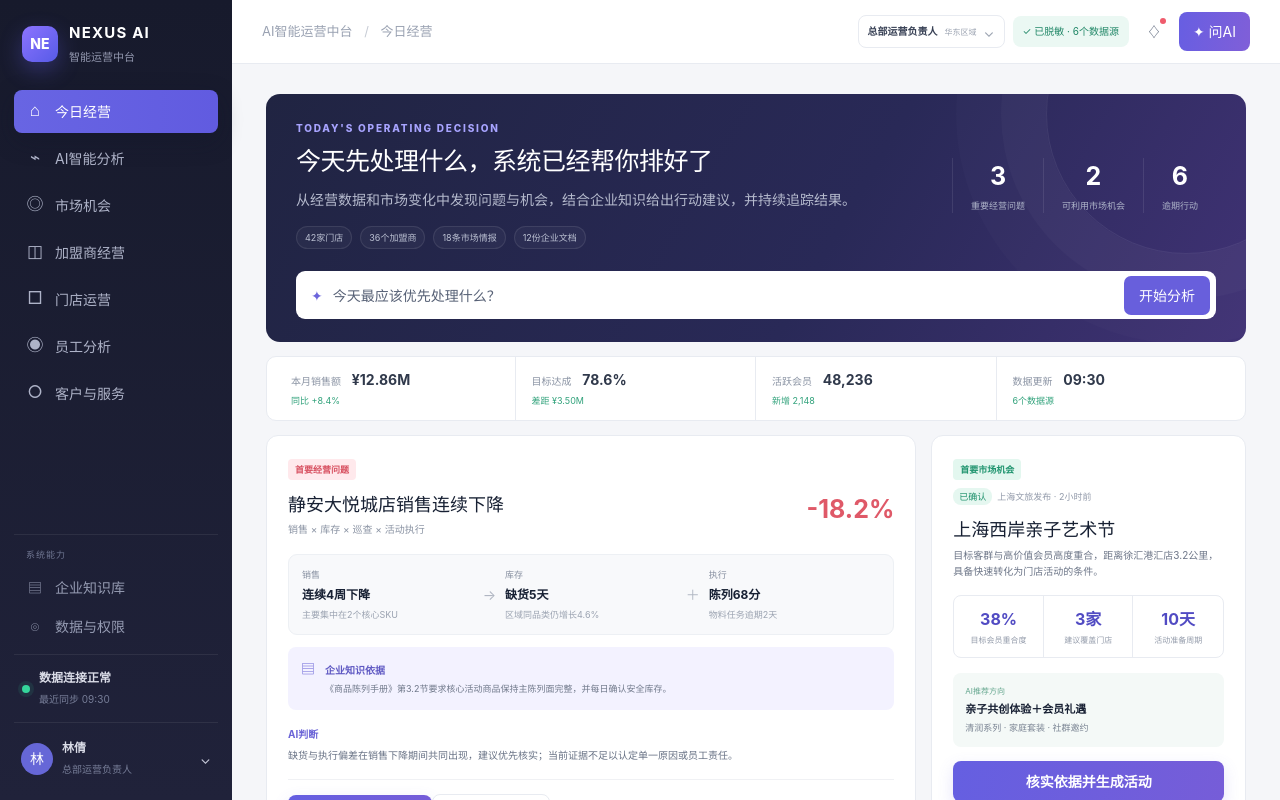
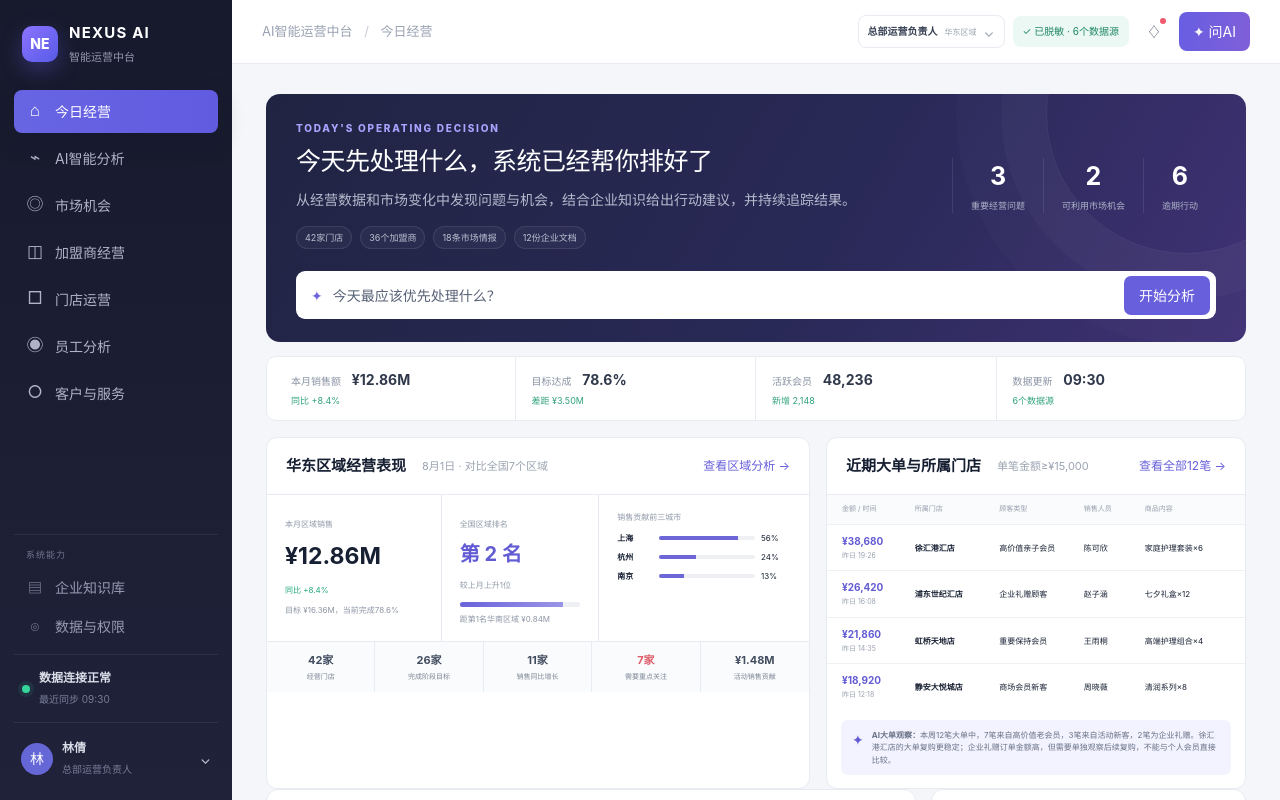
Before and after one commit to kityan980822-cell/nexus-ai-ops-demo, a Next.js app: page / in a window 1280 px wide. Shown: the top 800 px of the page. Built offline with nearby package versions, Linux system fonts and the light colour scheme.

Commit message:
Restore regional sales and big orders overview

```diff
--- a/app/page.tsx
+++ b/app/page.tsx
@@ -51,6 +51,7 @@ function Overview({ go }: { go: (v: View) => void }) {
       <div className="ask-bar"><span>✦</span><input readOnly value="今天最应该优先处理什么？"/><button onClick={() => go("analysis")}>开始分析</button></div>
     </section>
     <section className="mini-kpis"><span>本月销售额 <b>¥12.86M</b><i>同比 +8.4%</i></span><span>目标达成 <b>78.6%</b><i>差距 ¥3.50M</i></span><span>活跃会员 <b>48,236</b><i>新增 2,148</i></span><span>数据更新 <b>09:30</b><i>6个数据源</i></span></section>
+    <RegionalBusinessSnapshot go={go}/>
     <section className="story-grid">
       <article className="priority-card">
         <div className="story-label danger">首要经营问题</div><div className="story-head"><div><h2>静安大悦城店销售连续下降</h2><p>销售 × 库存 × 巡查 × 活动执行</p></div><strong>-18.2%</strong></div>
```
